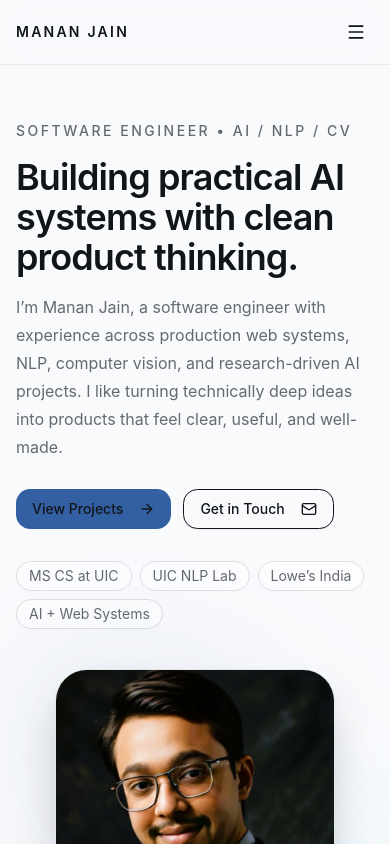
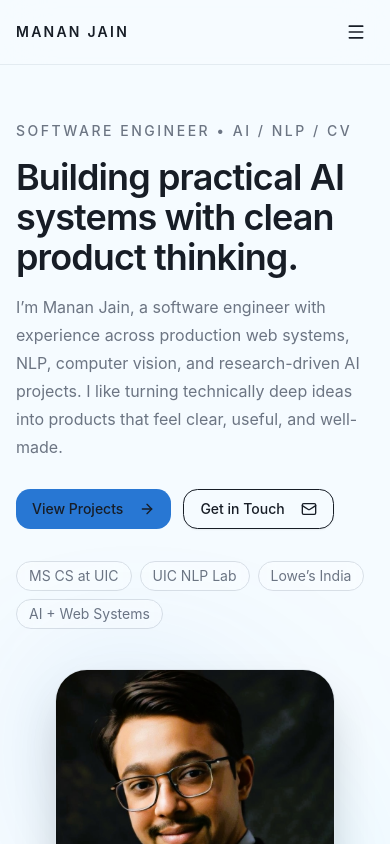
Before and after one commit to mananjen/portfolio-website, a React (Vite) app: page / in a window 390 px wide. Shown: the top 844 px of the page. Built offline with nearby package versions, Linux system fonts and the light colour scheme.

Commit message:
theme updates

```diff
--- a/src/components/layout/site-header.tsx
+++ b/src/components/layout/site-header.tsx
@@ -1,6 +1,7 @@
 import { Menu } from "lucide-react"
 import { Link, NavLink } from "react-router-dom"
 import { Button } from "@/components/ui/button"
+import { ThemeToggle } from "@/components/layout/theme-toggle"
 import {
   Sheet,
   SheetContent,
@@ -45,7 +46,8 @@ export function SiteHeader() {
           ))}
         </nav>
 
-        <div className="hidden md:block">
+        <div className="hidden items-center gap-2 md:flex">
+          <ThemeToggle />
           <Button asChild>
             <a href={siteConfig.github} target="_blank" rel="noreferrer">
               GitHub
@@ -85,6 +87,10 @@ export function SiteHeader() {
                   </NavLink>
                 ))}
 
+                <div className="mt-2">
+                  <ThemeToggle className="w-full rounded-xl" />
+                </div>
+
                 <Button asChild className="mt-3">
                   <a href={siteConfig.github} target="_blank" rel="noreferrer">
                     GitHub
--- /dev/null
+++ b/src/components/layout/theme-toggle.tsx
@@ -0,0 +1,29 @@
+import { Moon, Sun } from "lucide-react"
+import { Button } from "@/components/ui/button"
+import { cn } from "@/lib/utils"
+import { useTheme } from "@/components/theme/theme-provider"
+
+type ThemeToggleProps = {
+  className?: string
+}
+
+export function ThemeToggle({ className }: ThemeToggleProps) {
+  const { theme, toggleTheme } = useTheme()
+
+  return (
+    <Button
+      type="button"
+      variant="ghost"
+      size="icon"
+      onClick={toggleTheme}
+      aria-label="Toggle theme"
+      className={cn("rounded-full border border-border/70 bg-card/70", className)}
+    >
+      {theme === "dark" ? (
+        <Sun className="size-4" />
+      ) : (
+        <Moon className="size-4" />
+      )}
+    </Button>
+  )
+}
--- /dev/null
+++ b/src/components/theme/theme-provider.tsx
@@ -0,0 +1,62 @@
+import {
+  createContext,
+  useContext,
+  useEffect,
+  useMemo,
+  useState,
+  type ReactNode,
+} from "react"
+
+type Theme = "light" | "dark"
+
+type ThemeContextValue = {
+  theme: Theme
+  setTheme: (theme: Theme) => void
+  toggleTheme: () => void
+}
+
+const ThemeContext = createContext<ThemeContextValue | undefined>(undefined)
+
+function getInitialTheme(): Theme {
+  const savedTheme = window.localStorage.getItem("theme")
+
+  if (savedTheme === "light" || savedTheme === "dark") {
+    return savedTheme
+  }
+
+  return window.matchMedia("(prefers-color-scheme: dark)").matches
+    ? "dark"
+    : "light"
+}
+
+export function ThemeProvider({ children }: { children: ReactNode }) {
+  const [theme, setTheme] = useState<Theme>(() => getInitialTheme())
+
+  useEffect(() => {
+    const root = document.documentElement
+    root.classList.toggle("dark", theme === "dark")
+    window.localStorage.setItem("theme", theme)
+  }, [theme])
+
+  const value = useMemo(
+    () => ({
+      theme,
+      setTheme,
+      toggleTheme: () =>
+        setTheme((current) => (current === "dark" ? "light" : "dark")),
+    }),
+    [theme]
+  )
+
+  return <ThemeContext.Provider value={value}>{children}</ThemeContext.Provider>
+}
+
+export function useTheme() {
+  const context = useContext(ThemeContext)
+
+  if (!context) {
+    throw new Error("useTheme must be used within a ThemeProvider")
+  }
+
+  return context
+}
--- a/src/index.css
+++ b/src/index.css
@@ -33,57 +33,59 @@
 :root {
   --radius: 1rem;
 
-  --background: oklch(0.985 0.003 260);
-  --foreground: oklch(0.19 0.012 264);
+  /* light mode: soft blue paper */
+  --background: oklch(0.985 0.01 250);
+  --foreground: oklch(0.23 0.02 260);
 
-  --card: oklch(1 0 0 / 0.78);
-  --card-foreground: oklch(0.19 0.012 264);
+  --card: oklch(0.995 0.008 248 / 0.84);
+  --card-foreground: oklch(0.23 0.02 260);
 
-  --popover: oklch(1 0 0);
-  --popover-foreground: oklch(0.19 0.012 264);
+  --popover: oklch(0.995 0.008 248);
+  --popover-foreground: oklch(0.23 0.02 260);
 
-  --primary: oklch(0.49 0.12 258);
-  --primary-foreground: oklch(0.985 0.003 260);
+  --primary: oklch(0.57 0.16 255);
+  --primary-foreground: oklch(0.985 0.006 250);
 
-  --secondary: oklch(0.955 0.004 255);
-  --secondary-foreground: oklch(0.28 0.01 264);
+  --secondary: oklch(0.96 0.012 248);
+  --secondary-foreground: oklch(0.28 0.02 260);
 
-  --muted: oklch(0.955 0.004 255);
-  --muted-foreground: oklch(0.52 0.015 264);
+  --muted: oklch(0.96 0.012 248);
+  --muted-foreground: oklch(0.56 0.025 258);
 
-  --accent: oklch(0.94 0.01 250);
-  --accent-foreground: oklch(0.22 0.01 264);
+  --accent: oklch(0.935 0.02 248);
+  --accent-foreground: oklch(0.25 0.02 260);
 
-  --border: oklch(0.9 0.006 260);
-  --input: oklch(0.9 0.006 260);
-  --ring: oklch(0.7 0.08 255);
+  --border: oklch(0.9 0.012 252);
+  --input: oklch(0.9 0.012 252);
+  --ring: oklch(0.68 0.11 254);
 }
 
 .dark {
-  --background: oklch(0.14 0.01 264);
-  --foreground: oklch(0.97 0.003 260);
+  /* dark mode: deep navy */
+  --background: oklch(0.16 0.02 258);
+  --foreground: oklch(0.95 0.01 250);
 
-  --card: oklch(0.19 0.01 264 / 0.8);
-  --card-foreground: oklch(0.97 0.003 260);
+  --card: oklch(0.2 0.018 258 / 0.88);
+  --card-foreground: oklch(0.95 0.01 250);
 
-  --popover: oklch(0.19 0.01 264);
-  --popover-foreground: oklch(0.97 0.003 260);
+  --popover: oklch(0.2 0.018 258);
+  --popover-foreground: oklch(0.95 0.01 250);
 
-  --primary: oklch(0.76 0.09 255);
-  --primary-foreground: oklch(0.16 0.01 264);
+  --primary: oklch(0.74 0.11 252);
+  --primary-foreground: oklch(0.17 0.015 258);
 
-  --secondary: oklch(0.24 0.01 264);
-  --secondary-foreground: oklch(0.94 0.003 260);
+  --secondary: oklch(0.25 0.02 258);
+  --secondary-foreground: oklch(0.92 0.01 250);
 
-  --muted: oklch(0.24 0.01 264);
-  --muted-foreground: oklch(0.72 0.01 264);
+  --muted: oklch(0.25 0.02 258);
+  --muted-foreground: oklch(0.74 0.02 252);
 
-  --accent: oklch(0.28 0.012 252);
-  --accent-foreground: oklch(0.97 0.003 260);
+  --accent: oklch(0.3 0.025 255);
+  --accent-foreground: oklch(0.96 0.008 250);
 
-  --border: oklch(0.29 0.01 264);
-  --input: oklch(0.29 0.01 264);
-  --ring: oklch(0.62 0.08 255);
+  --border: oklch(0.32 0.02 258);
+  --input: oklch(0.32 0.02 258);
+  --ring: oklch(0.72 0.11 252);
 }
 
 * {
@@ -94,10 +96,20 @@ html {
   scroll-behavior: smooth;
 }
 
+html.dark {
+  color-scheme: dark;
+}
+
+html:not(.dark) {
+  color-scheme: light;
+}
+
 body {
   margin: 0;
   min-width: 320px;
-  background: var(--background);
+  background:
+    radial-gradient(circle at top, color-mix(in oklab, var(--primary) 10%, var(--background)), transparent 42%),
+    linear-gradient(180deg, color-mix(in oklab, var(--primary) 4%, var(--background)) 0%, var(--background) 18rem);
   color: var(--foreground);
   font-family:
     Inter, ui-sans-serif, system-ui, -apple-system, BlinkMacSystemFont,
@@ -120,3 +132,7 @@ img {
 ::selection {
   background: color-mix(in oklab, var(--primary) 25%, white);
 }
+
+.dark ::selection {
+  background: color-mix(in oklab, var(--primary) 30%, black);
+}
--- a/src/main.tsx
+++ b/src/main.tsx
@@ -2,9 +2,12 @@ import React from "react"
 import ReactDOM from "react-dom/client"
 import App from "./App"
 import "./index.css"
+import { ThemeProvider } from "@/components/theme/theme-provider"
 
 ReactDOM.createRoot(document.getElementById("root")!).render(
   <React.StrictMode>
-    <App />
+    <ThemeProvider>
+      <App />
+    </ThemeProvider>
   </React.StrictMode>
 )
```
